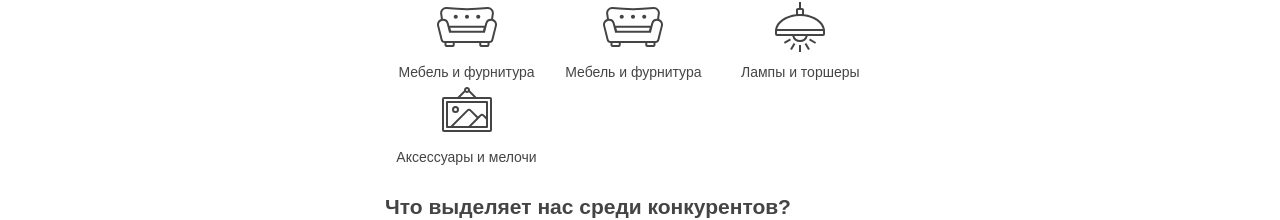
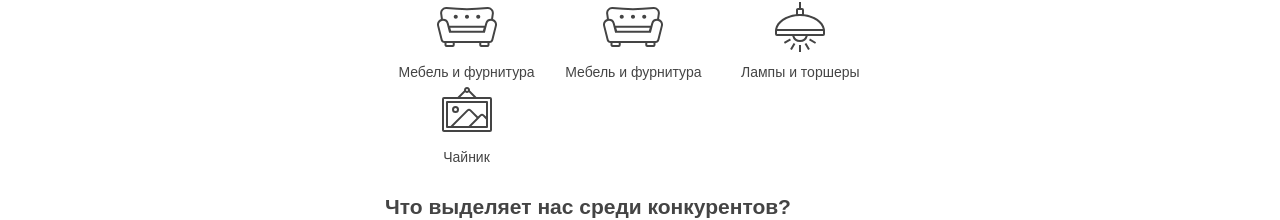
Before and after one commit to YarodlavKuznetsov/YarodlavKuznetsov.github.io, a plain HTML site: page index.html in a window 1280 px wide. Shown: the part 340-560 px from the top of the page. Drawn offline with Linux system fonts and the light colour scheme.

Commit message:
Update index.html

```diff
--- a/index.html
+++ b/index.html
@@ -19,7 +19,7 @@
       <p class="feature-furniture">Мебель и фурнитура</p>
       <p class="feature-furniture">Мебель и фурнитура</p>
       <p class="feature-lighting">Лампы и торшеры</p>
-      <p class="feature-accessories">Аксессуары и мелочи</p>
+      <p class="feature-accessories">Чайник</p>
     </section>
 
     <section class="advantages">
```
